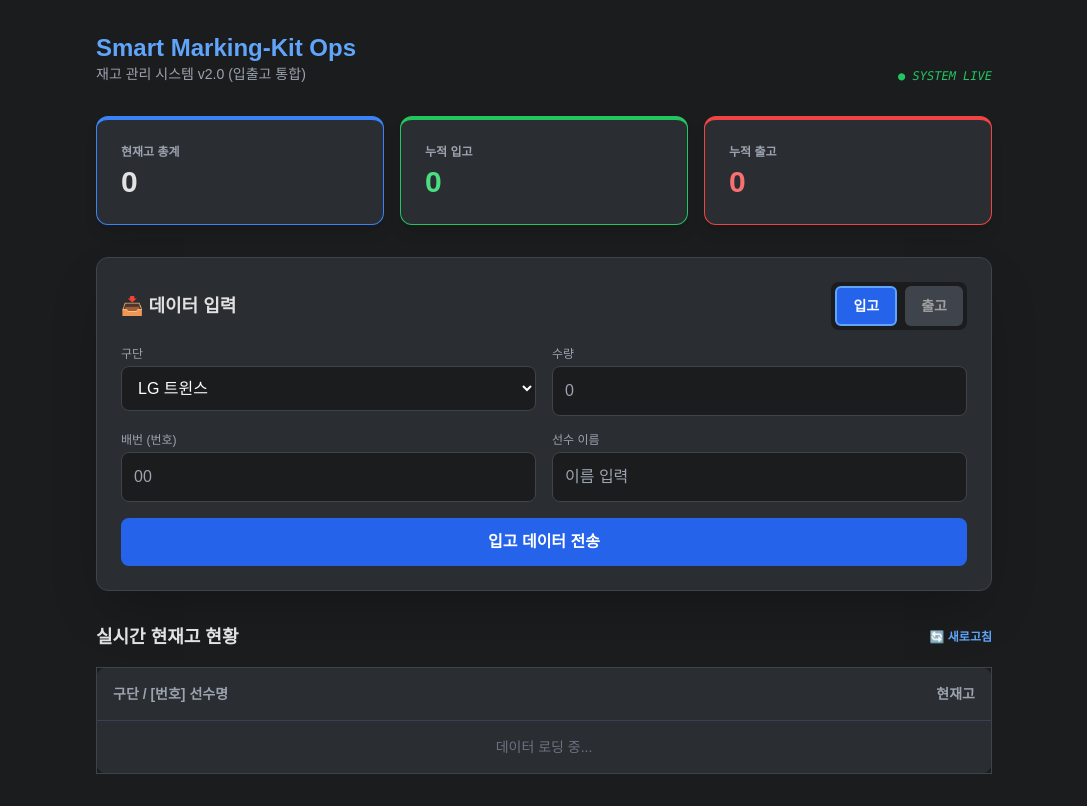
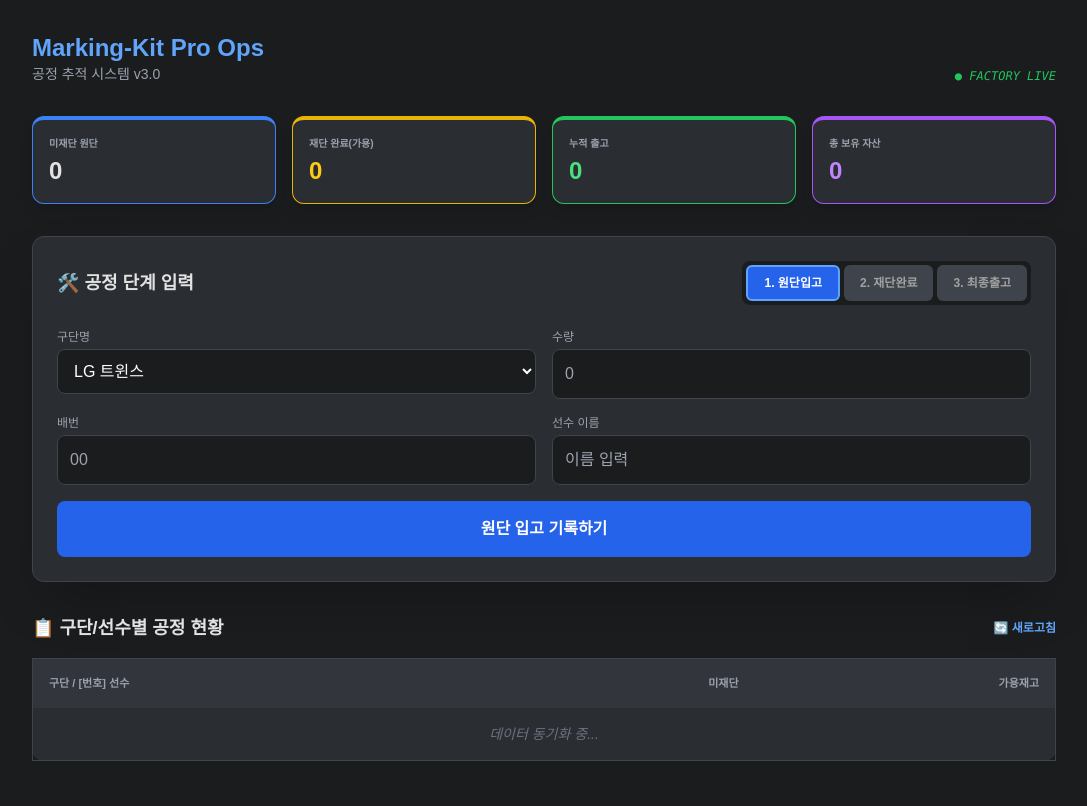
Before and after one commit to sseri77/WebFun, a Flask app: page / in a window 1280 px wide. Shown: the whole page, without its empty margins (96-1183 px from the left). After the commit the page ends 761 px from the top, so only its background shows below. Run offline with Flask 3, Linux system fonts and the light colour scheme; data that the repository does not hold is empty; some libraries are stand-ins or nearby versions.

Commit message:
Update title and enhance button functionalities

```diff
--- a/templates/index.html
+++ b/templates/index.html
@@ -3,49 +3,56 @@
 <head>
     <meta charset="UTF-8">
     <meta name="viewport" content="width=device-width, initial-scale=1.0, maximum-scale=1.0, user-scalable=no">
-    <title>Smart Marking-Kit Ops</title>
+    <title>Marking-Kit Pro Ops</title>
     <script src="https://cdn.tailwindcss.com"></script>
     <style>
         body { background-color: #1a1c1e; color: #e2e2e2; font-family: sans-serif; }
         .card { background-color: #2a2d31; border: 1px solid #3f444c; }
         .input-field { background-color: #1a1c1e; border: 1px solid #3f444c; color: white; }
         .hidden { display: none; }
-        .btn-toggle { background-color: #3f444c; color: #a1a1a1; transition: all 0.3s; }
-        .btn-toggle.active-in { background-color: #2563eb; color: white; border: 2px solid #60a5fa; }
-        .btn-toggle.active-out { background-color: #dc2626; color: white; border: 2px solid #f87171; }
+        .btn-toggle { background-color: #3f444c; color: #a1a1a1; transition: all 0.2s; }
+        /* 모드별 색상 정의 */
+        .active-in { background-color: #2563eb !important; color: white !important; border: 2px solid #60a5fa; }
+        .active-process { background-color: #d97706 !important; color: white !important; border: 2px solid #fbbf24; }
+        .active-out { background-color: #dc2626 !important; color: white !important; border: 2px solid #f87171; }
     </style>
 </head>
 <body class="p-4 md:p-8">
-    <div class="max-w-4xl mx-auto">
+    <div class="max-w-5xl mx-auto">
         <header class="mb-8 flex justify-between items-end">
             <div>
-                <h1 class="text-2xl font-bold text-blue-400">Smart Marking-Kit Ops</h1>
-                <p class="text-gray-400 text-sm">재고 관리 시스템 v2.0 (입출고 통합)</p>
+                <h1 class="text-2xl font-bold text-blue-400">Marking-Kit Pro Ops</h1>
+                <p class="text-gray-400 text-sm">공정 추적 시스템 v3.0</p>
             </div>
-            <div id="syncStatus" class="text-xs text-green-500 font-mono italic">● SYSTEM LIVE</div>
+            <div id="syncStatus" class="text-xs text-green-500 font-mono italic">● FACTORY LIVE</div>
         </header>
 
-        <div class="grid grid-cols-1 md:grid-cols-3 gap-4 mb-8">
-            <div class="card p-6 rounded-xl shadow-lg border-t-4 border-blue-500">
-                <h3 class="text-gray-400 text-xs mb-1 uppercase font-semibold">현재고 총계</h3>
-                <p class="text-3xl font-bold" id="totalStock">0</p>
+        <div class="grid grid-cols-2 md:grid-cols-4 gap-4 mb-8">
+            <div class="card p-4 rounded-xl shadow-lg border-t-4 border-blue-500">
+                <h3 class="text-gray-400 text-[10px] mb-1 font-semibold uppercase">미재단 원단</h3>
+                <p class="text-2xl font-bold" id="totalRaw">0</p>
             </div>
-            <div class="card p-6 rounded-xl shadow-lg border-t-4 border-green-500">
-                <h3 class="text-gray-400 text-xs mb-1 uppercase font-semibold">누적 입고</h3>
-                <p class="text-3xl font-bold text-green-400" id="totalIn">0</p>
+            <div class="card p-4 rounded-xl shadow-lg border-t-4 border-yellow-500">
+                <h3 class="text-gray-400 text-[10px] mb-1 font-semibold uppercase">재단 완료(가용)</h3>
+                <p class="text-2xl font-bold text-yellow-400" id="totalAvailable">0</p>
             </div>
-            <div class="card p-6 rounded-xl shadow-lg border-t-4 border-red-500">
-                <h3 class="text-gray-400 text-xs mb-1 uppercase font-semibold">누적 출고</h3>
-                <p class="text-3xl font-bold text-red-400" id="totalOut">0</p>
+            <div class="card p-4 rounded-xl shadow-lg border-t-4 border-green-500">
+                <h3 class="text-gray-400 text-[10px] mb-1 font-semibold uppercase">누적 출고</h3>
+                <p class="text-2xl font-bold text-green-400" id="totalOut">0</p>
+            </div>
+            <div class="card p-4 rounded-xl shadow-lg border-t-4 border-purple-500">
+                <h3 class="text-gray-400 text-[10px] mb-1 font-semibold uppercase">총 보유 자산</h3>
+                <p class="text-2xl font-bold text-purple-400" id="totalAsset">0</p>
             </div>
         </div>
 
         <section class="card p-6 rounded-xl mb-8 shadow-2xl">
-            <div class="flex justify-between items-center mb-4">
-                <h2 class="text-lg font-bold">📥 데이터 입력</h2>
-                <div class="flex gap-2 p-1 bg-[#1a1c1e] rounded-lg">
-                    <button type="button" id="modeIn" onclick="setMode('입고')" class="btn-toggle active-in px-4 py-2 rounded-md text-sm font-bold">입고</button>
-                    <button type="button" id="modeOut" onclick="setMode('출고')" class="btn-toggle px-4 py-2 rounded-md text-sm font-bold">출고</button>
+            <div class="flex flex-col md:flex-row justify-between items-start md:items-center gap-4 mb-6">
+                <h2 class="text-lg font-bold">🛠️ 공정 단계 입력</h2>
+                <div class="flex gap-1 p-1 bg-[#1a1c1e] rounded-lg w-full md:w-auto">
+                    <button type="button" id="modeIn" onclick="setMode('입고')" class="btn-toggle active-in flex-1 px-4 py-2 rounded-md text-xs font-bold">1. 원단입고</button>
+                    <button type="button" id="modeProcess" onclick="setMode('공정')" class="btn-toggle flex-1 px-4 py-2 rounded-md text-xs font-bold">2. 재단완료</button>
+                    <button type="button" id="modeOut" onclick="setMode('출고')" class="btn-toggle flex-1 px-4 py-2 rounded-md text-xs font-bold">3. 최종출고</button>
                 </div>
             </div>
 
@@ -53,7 +60,7 @@
                 <input type="hidden" id="actionType" value="입고">
                 <div class="grid grid-cols-1 md:grid-cols-2 gap-4">
                     <div>
-                        <label class="block text-xs text-gray-400 mb-1">구단</label>
+                        <label class="block text-xs text-gray-400 mb-1">구단명</label>
                         <select id="teamNameSelect" onchange="toggleDirectInput(this)" class="input-field w-full p-3 rounded-lg outline-none focus:border-blue-500">
                             <option value="LG">LG 트윈스</option>
                             <option value="한화">한화 이글스</option>
@@ -61,14 +68,14 @@
                             <option value="롯데">롯데 자이언츠</option>
                             <option value="direct">➕ 직접 입력</option>
                         </select>
-                        <input type="text" id="directTeamInput" class="input-field w-full p-3 mt-2 rounded-lg hidden" placeholder="구단명 입력">
+                        <input type="text" id="directTeamInput" class="input-field w-full p-3 mt-2 rounded-lg hidden" placeholder="구단명 직접 입력">
                     </div>
                     <div>
                         <label class="block text-xs text-gray-400 mb-1">수량</label>
                         <input type="number" id="quantity" class="input-field w-full p-3 rounded-lg outline-none focus:border-blue-500" placeholder="0">
                     </div>
                     <div>
-                        <label class="block text-xs text-gray-400 mb-1">배번 (번호)</label>
+                        <label class="block text-xs text-gray-400 mb-1">배번</label>
                         <input type="number" id="playerNumber" class="input-field w-full p-3 rounded-lg outline-none focus:border-blue-500" placeholder="00">
                     </div>
                     <div>
@@ -76,25 +83,26 @@
                         <input type="text" id="playerName" class="input-field w-full p-3 rounded-lg outline-none focus:border-blue-500" placeholder="이름 입력">
                     </div>
                 </div>
-                <button type="submit" id="submitBtn" class="w-full bg-blue-600 hover:bg-blue-500 text-white font-bold py-3 rounded-lg transition-all active:scale-95">입고 데이터 전송</button>
+                <button type="submit" id="submitBtn" class="w-full bg-blue-600 hover:bg-blue-500 text-white font-bold py-4 rounded-lg transition-all active:scale-95">원단 입고 기록하기</button>
             </form>
         </section>
 
         <section>
             <h2 class="text-lg font-bold mb-4 flex justify-between items-center">
-                <span>실시간 현재고 현황</span>
+                <span>📋 구단/선수별 공정 현황</span>
                 <button onclick="fetchInventory()" class="text-xs text-blue-400 hover:underline">🔄 새로고침</button>
             </h2>
             <div class="overflow-x-auto">
                 <table class="w-full text-left card rounded-xl">
-                    <thead>
-                        <tr class="border-b border-gray-700">
-                            <th class="p-4 text-sm font-semibold text-gray-400">구단 / [번호] 선수명</th>
-                            <th class="p-4 text-sm font-semibold text-gray-400 text-right">현재고</th>
+                    <thead class="bg-[#32363c]">
+                        <tr>
+                            <th class="p-4 text-[11px] font-bold text-gray-400 uppercase">구단 / [번호] 선수</th>
+                            <th class="p-4 text-[11px] font-bold text-gray-400 text-right uppercase">미재단</th>
+                            <th class="p-4 text-[11px] font-bold text-gray-400 text-right uppercase">가용재고</th>
                         </tr>
                     </thead>
                     <tbody id="inventoryTable">
-                        <tr><td colspan="2" class="p-4 text-center text-gray-500 text-sm">데이터 로딩 중...</td></tr>
+                        <tr><td colspan="3" class="p-4 text-center text-gray-500 text-sm italic">데이터 동기화 중...</td></tr>
                     </tbody>
                 </table>
             </div>
@@ -108,21 +116,22 @@
         function setMode(mode) {
             currentMode = mode;
             document.getElementById('actionType').value = mode;
-            const inBtn = document.getElementById('modeIn');
-            const outBtn = document.getElementById('modeOut');
-            const submitBtn = document.getElementById('submitBtn');
+            const modes = {
+                '입고': { id: 'modeIn', class: 'active-in', btnText: '원단 입고 기록하기', btnClass: 'bg-blue-600 hover:bg-blue-500' },
+                '공정': { id: 'modeProcess', class: 'active-process', btnText: '재단 공정 완료 기록', btnClass: 'bg-yellow-600 hover:bg-yellow-500' },
+                '출고': { id: 'modeOut', class: 'active-out', btnText: '최종 출고 처리', btnClass: 'bg-red-600 hover:bg-red-500' }
+            };
 
-            if(mode === '입고') {
-                inBtn.classList.add('active-in');
-                outBtn.classList.remove('active-out');
-                submitBtn.className = "w-full bg-blue-600 hover:bg-blue-500 text-white font-bold py-3 rounded-lg transition-all active:scale-95";
-                submitBtn.innerText = "입고 데이터 전송";
-            } else {
-                outBtn.classList.add('active-out');
-                inBtn.classList.remove('active-in');
-                submitBtn.className = "w-full bg-red-600 hover:bg-red-500 text-white font-bold py-3 rounded-lg transition-all active:scale-95";
-                submitBtn.innerText = "출고 데이터 전송";
-            }
+            ['modeIn', 'modeProcess', 'modeOut'].forEach(mId => {
+                const btn = document.getElementById(mId);
+                btn.classList.remove('active-in', 'active-process', 'active-out');
+            });
+
+            const current = modes[mode];
+            document.getElementById(current.id).classList.add(current.class);
+            const sBtn = document.getElementById('submitBtn');
+            sBtn.innerText = current.btnText;
+            sBtn.className = `w-full ${current.btnClass} text-white font-bold py-4 rounded-lg transition-all active:scale-95`;
         }
 
         async function fetchInventory() {
@@ -131,39 +140,44 @@
                 const data = await res.json();
 
                 const summary = {};
-                let totalIn = 0;
-                let totalOut = 0;
+                let rawTotal = 0; let availableTotal = 0; let outTotal = 0;
 
                 data.forEach(item => {
-                    const amount = parseInt(item.amount) || 0;
+                    const amt = parseInt(item.amount) || 0;
                     const key = `${item.team} | [${item.playerNumber || '0'}] ${item.playerName || '미지정'}`;
 
-                    if (!summary[key]) summary[key] = 0;
+                    if (!summary[key]) summary[key] = { raw: 0, available: 0 };
 
-                    // 핵심: 구분에 따라 더하거나 빼기
                     if (item.action === '입고') {
-                        summary[key] += amount;
-                        totalIn += amount;
+                        summary[key].raw += amt;
+                        rawTotal += amt;
+                    } else if (item.action === '공정') {
+                        summary[key].raw -= amt; // 원단에서 차감
+                        summary[key].available += amt; // 가용재고로 추가
+                        rawTotal -= amt;
+                        availableTotal += amt;
                     } else if (item.action === '출고') {
-                        summary[key] -= amount;
-                        totalOut += amount;
+                        summary[key].available -= amt; // 가용재고에서 차감
+                        availableTotal -= amt;
+                        outTotal += amt;
                     }
                 });
 
-                document.getElementById('totalIn').innerText = totalIn.toLocaleString();
-                document.getElementById('totalOut').innerText = totalOut.toLocaleString();
-                document.getElementById('totalStock').innerText = (totalIn - totalOut).toLocaleString();
+                document.getElementById('totalRaw').innerText = rawTotal.toLocaleString();
+                document.getElementById('totalAvailable').innerText = availableTotal.toLocaleString();
+                document.getElementById('totalOut').innerText = outTotal.toLocaleString();
+                document.getElementById('totalAsset').innerText = (rawTotal + availableTotal).toLocaleString();
 
                 const tableBody = document.getElementById('inventoryTable');
                 tableBody.innerHTML = '';
 
                 Object.keys(summary).sort().forEach(key => {
-                    const stock = summary[key];
-                    const textColor = stock <= 5 ? 'text-red-400' : 'text-blue-300'; // 재고 부족 알림 기능
+                    const row = summary[key];
                     tableBody.innerHTML += `
-                        <tr class="border-b border-gray-800">
-                            <td class="p-4 text-sm">${key}</td>
-                            <td class="p-4 text-sm text-right font-mono ${textColor} font-bold">${stock.toLocaleString()}</td>
+                        <tr class="border-b border-gray-800 hover:bg-gray-800/30">
+                            <td class="p-4 text-sm font-medium">${key}</td>
+                            <td class="p-4 text-sm text-right font-mono text-gray-400">${row.raw.toLocaleString()}</td>
+                            <td class="p-4 text-sm text-right font-mono text-blue-400 font-bold">${row.available.toLocaleString()}</td>
                         </tr>`;
                 });
             } catch (err) { console.error(err); }
@@ -181,10 +195,10 @@
             const finalTeamName = selectVal === 'direct' ? document.getElementById('directTeamInput').value : selectVal;
             const qty = document.getElementById('quantity').value;
 
-            if(!finalTeamName || !qty) return alert('필수 항목을 입력하세요.');
+            if(!finalTeamName || !qty) return alert('필수 데이터를 입력하세요.');
 
             const btn = document.getElementById('submitBtn');
-            btn.disabled = true; btn.innerText = "전송 중...";
+            btn.disabled = true; btn.innerText = "처리 중...";
 
             try {
                 await fetch(API_URL, {
@@ -198,10 +212,10 @@
                         playerName: document.getElementById('playerName').value
                     })
                 });
-                alert(`${currentMode} 완료!`);
+                alert(`${currentMode} 기록 완료!`);
                 document.getElementById('quantity').value = "";
                 fetchInventory();
-            } catch (err) { alert('전송 실패'); }
+            } catch (err) { alert('오류가 발생했습니다.'); }
             finally { btn.disabled = false; setMode(currentMode); }
         });
 
```
